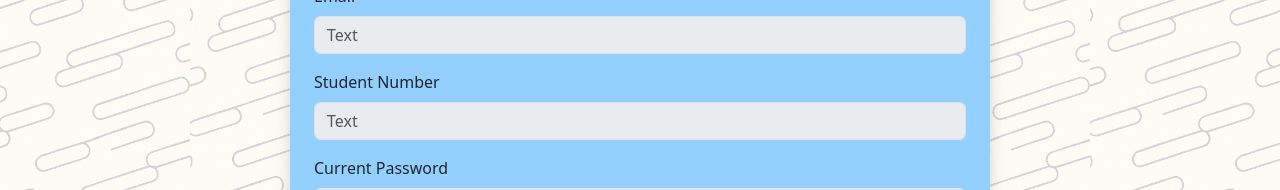
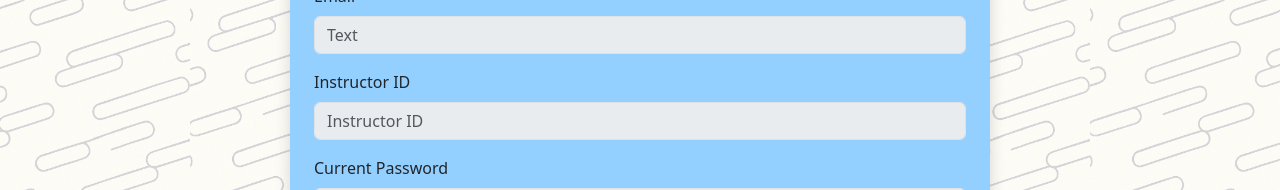
Before and after one commit to mohamedhassan20000/EduGate, a plain HTML site: page instructor_profile.html in a window 1280 px wide. Shown: the part 439-629 px from the top of the page. Drawn offline with nearby package versions, Linux system fonts and the light colour scheme.

Commit message:
6/5/2025

```diff
--- a/instructor_profile.html
+++ b/instructor_profile.html
@@ -76,8 +76,8 @@
           <input type="email" class="form-control" id="displayEmail" placeholder="Text" disabled />
         </div>
         <div class="mb-3">
-          <label class="form-label">Student Number</label>
-          <input type="text" class="form-control" id="displayStudentNumber" placeholder="Text" disabled />
+          <label class="form-label">Instructor ID</label>
+          <input type="text" class="form-control" id="displayStudentNumber" placeholder="Instructor ID" disabled />
         </div>
         <div class="mb-3">
           <label class="form-label">Current Password</label>
```
